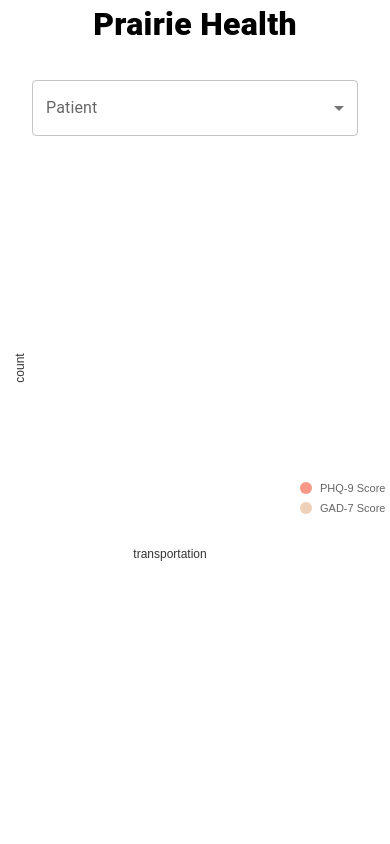
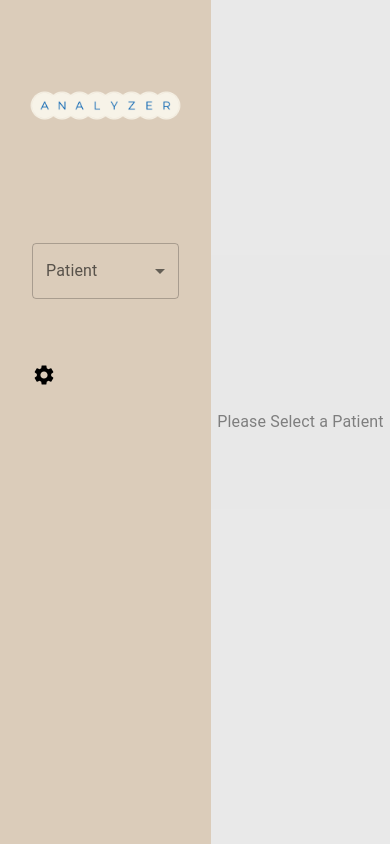
Before and after one commit to nicholaswma/prairie-health, a React (Create React App) app: page / in a window 390 px wide. Built offline with nearby package versions, Linux system fonts and the light colour scheme.

Commit message:
adding media queries for responsive design

```diff
--- a/package.json
+++ b/package.json
@@ -5,6 +5,7 @@
   "dependencies": {
     "@emotion/react": "^11.8.2",
     "@emotion/styled": "^11.8.1",
+    "@mui/icons-material": "^5.5.1",
     "@mui/material": "^5.5.1",
     "@nivo/core": "^0.79.0",
     "@nivo/line": "^0.79.1",
--- a/src/App.js
+++ b/src/App.js
@@ -6,12 +6,16 @@
 import Header from "./Components/Header.js";
 import PatientSelectForm from "./Components/PatientSelectForm.js";
 import MyResponsiveChart from "./Components/MyResponsiveChart.js";
-import { Component } from "react";
-import { ResponsiveLine } from "@nivo/line";
+import AnalyzerLogo from "./Assets/Analyzer.png";
+import SettingsIcon from "@mui/icons-material/Settings";
+import { useTheme } from "@mui/material/styles";
+import useMediaQuery from "@mui/material/useMediaQuery";
 
 function App() {
   const [selected, setSelected] = useState("");
   const [displayData, setDisplayData] = useState([]);
+  const theme = useTheme();
+  const matches = useMediaQuery(theme.breakpoints.up("sm"));
 
   useEffect(() => {
     const sortDisplayData = () => {
@@ -22,9 +26,11 @@
         return individual["Patient Name"] === selected;
       });
       individualData.forEach((ele) => {
+        let timeStamp = ele["Timestamp"].split(" ")[0];
         gad7.push({ x: ele["Timestamp"], y: ele["GAD-7 Score"] });
       });
       individualData.forEach((ele) => {
+        let timeStamp = ele["Timestamp"].split(" ")[0];
         gad10.push({ x: ele["Timestamp"], y: ele["PHQ-9 Score"] });
       });
       returnData = [
@@ -37,16 +43,54 @@
   }, [selected]);
 
   return (
-    <Box>
-      {/* <Header /> */}
-      <Typography fontSize={"2rem"} textAlign={"center"} fontWeight={800}>
-        Prairie Health
-        {console.log("here", setDisplayData)}
-      </Typography>
-      <Box padding={"2em"}>
-        <PatientSelectForm selected={selected} setSelected={setSelected} />
+    <Box sx={{ display: "flex", justifyContent: "space-between" }}>
+      <Box
+        sx={{
+          display: "flex",
+          flexDirection: "column",
+          backgroundColor: "#DBCCBA",
+        }}
+        height="100vh"
+      >
+        <img src={AnalyzerLogo} alt="logo" height="25%" />
+        <Box padding={"2em"}>
+          <PatientSelectForm selected={selected} setSelected={setSelected} />
+        </Box>
+        <Box padding={"2em"} alignContent="center" justifyContent="center">
+          <SettingsIcon onClick={() => console.log("open modal")} />
+        </Box>
       </Box>
-      <MyResponsiveChart data={displayData} />
+      {selected ? (
+        <Box width="100%" height="100vh">
+          <Typography
+            fontSize={"2rem"}
+            fontWeight={800}
+            paddingBottom="0"
+            sx={{
+              display: "flex",
+              justifyContent: "center",
+              alignItems: "center",
+            }}
+          >
+            {selected}
+          </Typography>
+          <MyResponsiveChart data={displayData} />
+        </Box>
+      ) : (
+        <Box
+          width="100%"
+          height="100vh"
+          sx={{
+            bgcolor: "#D3D3D3",
+            opacity: 0.5,
+            display: "flex",
+            justifyContent: "center",
+            alignItems: "center",
+          }}
+        >
+          <Typography>Please Select a Patient</Typography>
+        </Box>
+      )}
     </Box>
   );
 }
```
Also changed, not shown: src/Assets/Analyzer.png (added), 1 other file (tests, documents, lock files or other folders).
